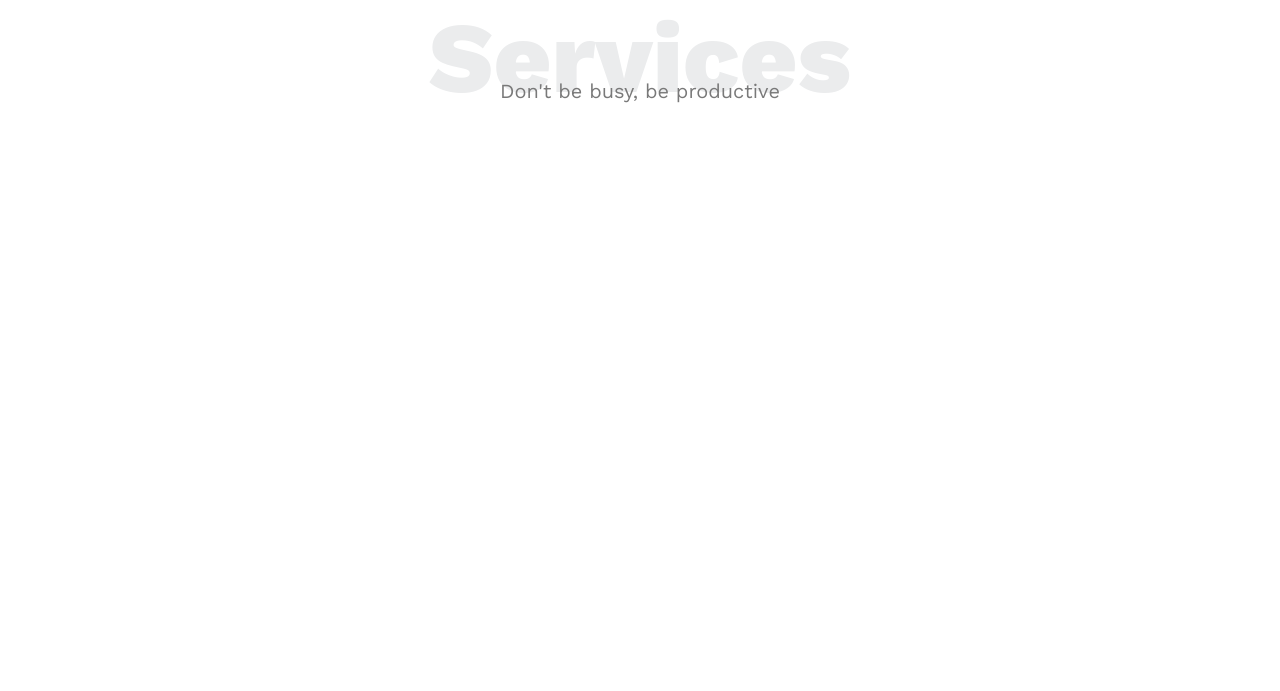
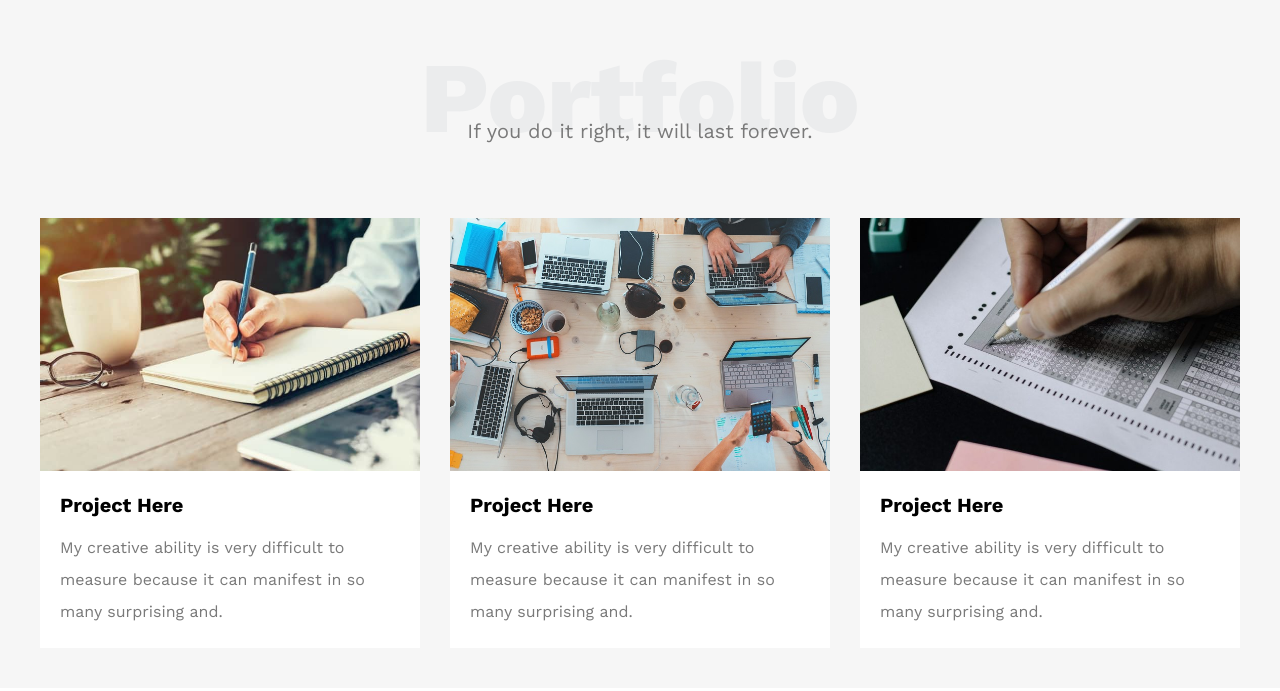
Before and after one commit to gabrahmad/Leon, a plain HTML site: page index.html in a window 1280 px wide. Drawn offline with nearby package versions, Linux system fonts and the light colour scheme.

Commit message:
portfolio section

```diff
--- a/css/styles.css
+++ b/css/styles.css
@@ -25,12 +25,12 @@ h1 {
 }
 h2 {
   color: var(--color-headings);
-  font-size: 5rem;
+  font-size: 6rem;
   font-weight: 900;
   margin: 0;
 }
 h3 {
-  font-size: 2.5rem;
+  font-size: 2rem;
   margin: 0;
 }
 p {
@@ -39,6 +39,16 @@ p {
 @media screen and (min-width: 768px) {
   h2 {
     font-size: 10rem;
+  }
+}
+/* container */
+.container {
+  padding: 2rem;
+  margin-bottom: 4rem;
+}
+@media screen and (min-width: 768px) {
+  .container {
+    padding: 4rem;
   }
 }
 
@@ -95,6 +105,7 @@ p {
 /* Block header */
 .block__header {
   text-align: center;
+  margin-bottom: 4rem;
 }
 .block__header > p {
   font-size: 1.7rem;
@@ -107,3 +118,26 @@ p {
     transform: translateY(-3.5rem);
   }
 }
+/* portfolio */
+.portfolio-container {
+  background-color: var(--section-background);
+}
+.portfolio-container .grid {
+  gap: 3rem;
+}
+.portfolio-card {
+  background-color: white;
+}
+.portfolio-card__content {
+  padding: 2rem;
+}
+.portfolio-card__content > p {
+  margin-top: 1.5rem;
+  font-size: 1.6rem;
+  line-height: 2;
+  color: var(--color-subheadings);
+}
+.portfolio-card > img {
+  width: auto;
+  max-width: 100%;
+}
--- a/index.html
+++ b/index.html
@@ -20,9 +20,43 @@
     />
   </head>
   <body>
-    <header class="block__header">
-      <h2>Services</h2>
-      <p>Don't be busy, be productive</p>
-    </header>
+    <section class="container portfolio-container">
+      <header class="block__header">
+        <h2>Portfolio</h2>
+        <p>If you do it right, it will last forever.</p>
+      </header>
+      <div class="grid grid--1x2 grid--1x3">
+        <div class="portfolio-card">
+          <img src="images/portfolio-1.jpg" alt="project 1" />
+          <div class="portfolio-card__content">
+            <h3>Project Here</h3>
+            <p>
+              My creative ability is very difficult to measure because it can
+              manifest in so many surprising and.
+            </p>
+          </div>
+        </div>
+        <div class="portfolio-card">
+          <img src="images/portfolio-2.jpg" alt="project 2" />
+          <div class="portfolio-card__content">
+            <h3>Project Here</h3>
+            <p>
+              My creative ability is very difficult to measure because it can
+              manifest in so many surprising and.
+            </p>
+          </div>
+        </div>
+        <div class="portfolio-card">
+          <img src="images/portfolio-3.jpg" alt="project 3" />
+          <div class="portfolio-card__content">
+            <h3>Project Here</h3>
+            <p>
+              My creative ability is very difficult to measure because it can
+              manifest in so many surprising and.
+            </p>
+          </div>
+        </div>
+      </div>
+    </section>
   </body>
 </html>
```
Also changed, not shown: components/portfolio-section.html (added, +38 -0 lines).
